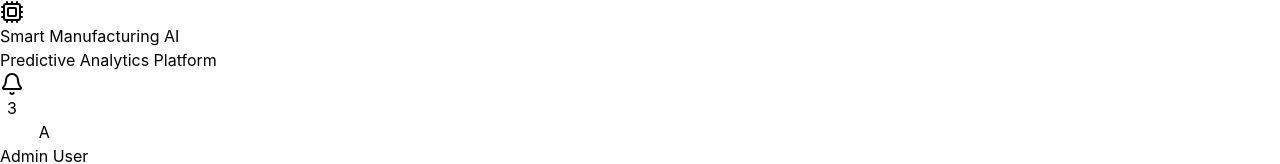
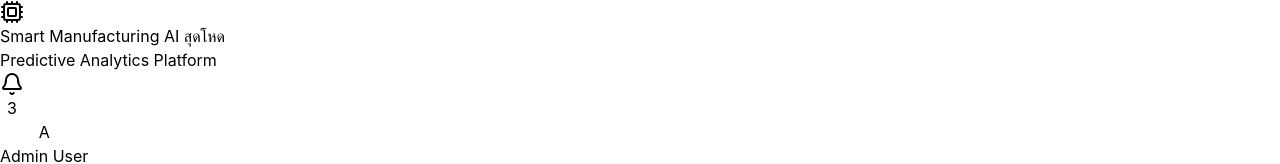
Before and after one commit to jirayuschompen/smart-manufacturing-dashboard, a React (Vite) app: page / in a window 1280 px wide. Shown: the top 164 px of the page. Built offline with nearby package versions, Linux system fonts and the light colour scheme.

Commit message:
Update App.jsx

```diff
--- a/src/App.jsx
+++ b/src/App.jsx
@@ -127,7 +127,7 @@ const SmartManufacturingDashboard = () => {
       alertDeleted: 'ลบการแจ้งเตือนแล้ว',
     },
     en: {
-      title: 'Smart Manufacturing AI',
+      title: 'Smart Manufacturing AI สุดโหด',
       subtitle: 'Predictive Analytics Platform',
       notifications: 'Notifications',
       markAllRead: 'Mark all as read',
```
